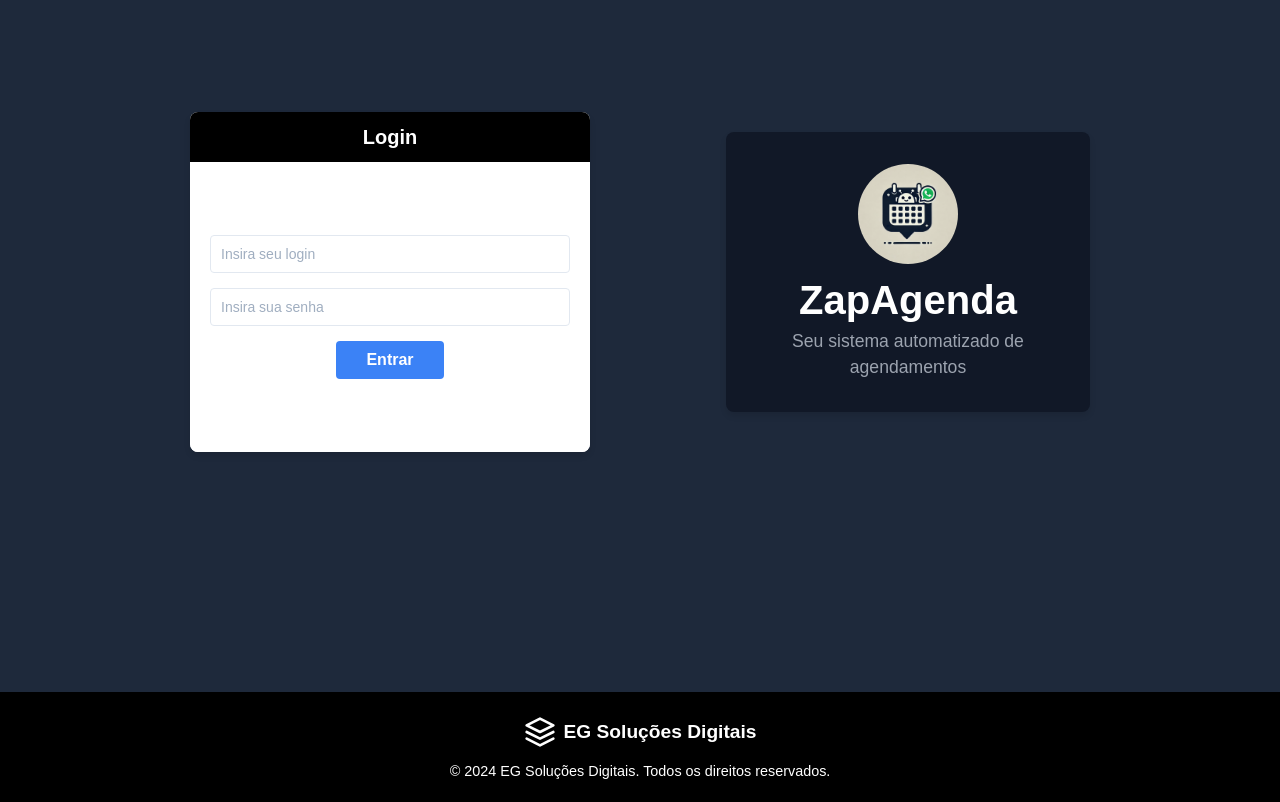
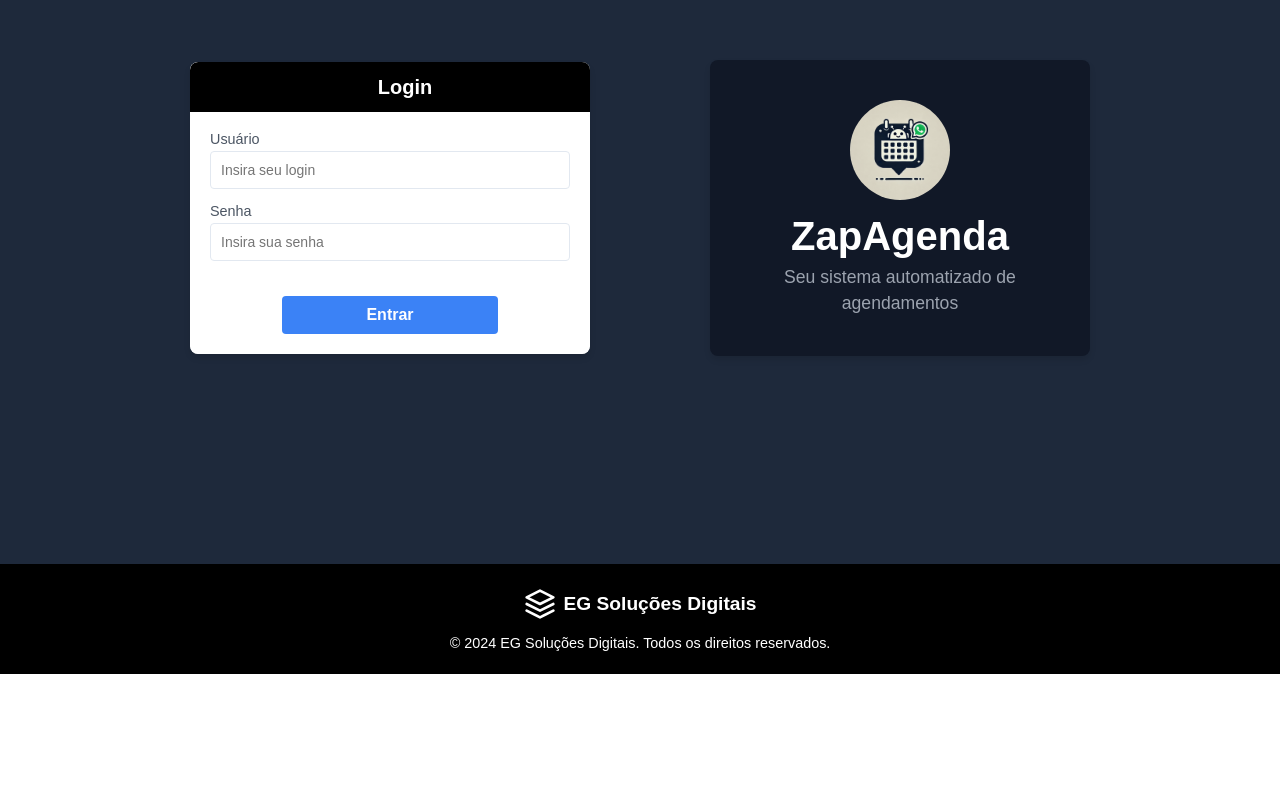
Before and after one commit to EduardoRTC/ZapAgendaFrontend, a React (Create React App) app in the folder zapagenda/: page / in a window 1280 px wide. Shown: the part 148-950 px from the top of the page. After the commit the page ends 822 px from the top, so only its background shows below. Built offline with nearby package versions, Linux system fonts and the light colour scheme.

Commit message:
Adicionado warnings nos inputs

```diff
--- a/zapagenda/src/components/loginForm/LoginForm.css
+++ b/zapagenda/src/components/loginForm/LoginForm.css
@@ -1,39 +1,137 @@
+/* LoginForm.css */
+
 .login-form {
   padding: 20px;
-  background-color: #FFFFFF;
-  height: 250px;
+  background-color: #ffffff;
   display: flex;
   flex-direction: column;
-  justify-content: center;
   align-items: center;
+  width: 100%;
+  max-width: 400px; /* Define a mesma largura máxima que o hero */
+  border-radius: 8px;
+  box-sizing: border-box;
+  box-shadow: 0 4px 6px rgba(0, 0, 0, 0.1);
+}
+
+.form-group {
+  width: 100%;
+  margin-bottom: 15px;
+  padding: 0 20px;
+}
+
+.input-title {
+  font-size: 0.9rem;
+  color: #4b5563;
+  margin-bottom: 5px;
+  text-align: left;
+}
+
+.error-text {
+  color: #ef4444;
+  font-weight: bold;
 }
 
 .login-input {
-  width: 100%;
+  width: 100%; /* Ocupa toda a largura do form-group */
   padding: 10px;
-  margin-bottom: 15px;
-  border: 1px solid #E2E8F0;
+  border: 1px solid #e2e8f0;
   border-radius: 4px;
   font-size: 14px;
   box-sizing: border-box;
 }
 
-.login-input::placeholder {
-  color: #A0AEC0;
-}
-
 .login-button {
-  width: 30%;
+  width: 60%; /* Reduz a largura do botão para 60% do formulário */
   padding: 10px;
-  background-color: #3B82F6;
-  color: #FFFFFF;
+  background-color: #3b82f6;
+  color: #ffffff;
   border: none;
   border-radius: 4px;
   font-size: 16px;
   font-weight: bold;
   cursor: pointer;
+  margin: 20px auto 0 auto;
+  display: block;
+  text-align: center;
 }
 
 .login-button:hover {
-  background-color: #2563EB;
+  background-color: #2563eb;
 }
+
+.login-header {
+  font-size: 1.5rem;
+  color: #ffffff;
+}
+
+.login-form {
+  padding: 20px;
+  background-color: #ffffff;
+  display: flex;
+  flex-direction: column;
+  align-items: center;
+  width: 100%;
+  max-width: 400px; /* Define a mesma largura máxima que o hero */
+  border-radius: 8px;
+  box-sizing: border-box;
+  box-shadow: 0 4px 6px rgba(0, 0, 0, 0.1);
+}
+
+.form-group {
+  width: 100%;
+  margin-bottom: 15px;
+  padding: 0 20px;
+}
+
+.input-title {
+  font-size: 0.9rem;
+  color: #4b5563;
+  margin-bottom: 5px;
+  text-align: left;
+}
+
+.error-text {
+  color: #ef4444;
+  font-weight: bold;
+}
+
+.login-input {
+  width: 100%; /* Ocupa toda a largura do form-group */
+  padding: 10px;
+  border: 1px solid #e2e8f0;
+  border-radius: 4px;
+  font-size: 14px;
+  box-sizing: border-box;
+}
+
+.login-button {
+  width: 60%; /* Reduz a largura do botão para 60% do formulário */
+  padding: 10px;
+  background-color: #3b82f6;
+  color: #ffffff;
+  border: none;
+  border-radius: 4px;
+  font-size: 16px;
+  font-weight: bold;
+  cursor: pointer;
+  margin: 20px auto 0 auto;
+  display: block;
+  text-align: center;
+}
+
+.login-button:hover {
+  background-color: #2563eb;
+}
+
+.login-header {
+  font-size: 1.5rem;
+  color: #ffffff;
+  text-align: center;
+  background-color: #000000;
+  padding: 15px;
+  width: 100%;
+  border-top-left-radius: 8px;
+  border-top-right-radius: 8px;
+  margin: 0 0 20px 0;
+  font-weight: bold;
+}
--- a/zapagenda/src/components/loginForm/LoginForm.js
+++ b/zapagenda/src/components/loginForm/LoginForm.js
@@ -4,29 +4,63 @@ import './LoginForm.css';
 export default function LoginForm() {
   const [login, setLogin] = useState('');
   const [password, setPassword] = useState('');
+  const [errors, setErrors] = useState({});
 
   const handleSubmit = (e) => {
     e.preventDefault();
+
+    const newErrors = {};
+
+    // Validações dos campos
+    if (!login) {
+      newErrors.login = 'Usuário obrigatório';
+    }
+    if (!password) {
+      newErrors.password = 'Senha obrigatória';
+    }
+
+    // Se houver erros, atualiza o estado e impede o envio
+    if (Object.keys(newErrors).length > 0) {
+      setErrors(newErrors);
+    } else {
+      setErrors({});
       console.log('Login attempted with:', login, password);
+
+      // Lógica de autenticação pode ser adicionada aqui
+    }
   };
 
   return (
-    <form className="login-form" onSubmit={handleSubmit}>
+    <form onSubmit={handleSubmit} className="login-form">
+      <div className="form-group">
+        <p className={`input-title ${errors.login ? 'error-text' : ''}`}>
+          {errors.login || 'Usuário'}
+        </p>
         <input
           type="text"
-        className="login-input"
           placeholder="Insira seu login"
           value={login}
           onChange={(e) => setLogin(e.target.value)}
+          className="login-input"
         />
+      </div>
+
+      <div className="form-group">
+        <p className={`input-title ${errors.password ? 'error-text' : ''}`}>
+          {errors.password || 'Senha'}
+        </p>
         <input
           type="password"
-        className="login-input"
           placeholder="Insira sua senha"
           value={password}
           onChange={(e) => setPassword(e.target.value)}
+          className="login-input"
         />
-      <button type="submit" className="login-button">Entrar</button>
+      </div>
+
+      <button type="submit" className="login-button">
+        Entrar
+      </button>
     </form>
   );
 }
--- a/zapagenda/src/pages/loginPage/LoginPage.css
+++ b/zapagenda/src/pages/loginPage/LoginPage.css
@@ -1,5 +1,6 @@
 /* Estilos globais */
-body, html {
+body,
+html {
   margin: 0;
   padding: 0;
   height: 100%;
@@ -11,12 +12,11 @@ body, html {
   display: flex;
   justify-content: center;
   align-items: center;
-  min-height: 100vh;
-  background-color: #1E293B;
+  min-height: 84vh;
+  background-color: #1e293b;
   padding: 20px;
 }
 
-/* Container principal para o conteúdo */
 .login-content {
   display: flex;
   justify-content: space-between;
@@ -27,9 +27,9 @@ body, html {
 }
 
 .login-container {
-  width: 100%; max-width: 400px;
-  margin-top: 20px;
-  background-color: #FFFFFF;
+  width: 100%;
+  max-width: 400px;
+  background-color: #ffffff;
   border-radius: 8px;
   overflow: hidden;
   box-shadow: 0 4px 6px rgba(0, 0, 0, 0.1);
@@ -37,7 +37,7 @@ body, html {
 
 .login-header {
   background-color: #000000;
-  color: #FFFFFF;
+  color: #ffffff;
   text-align: center;
   padding: 15px;
   font-size: 20px;
@@ -51,7 +51,7 @@ body, html {
   flex-direction: column;
   align-items: center;
   background-color: #111827;
-  padding: 2rem;
+  padding: 2.5rem;
   border-radius: 8px;
   box-shadow: 0 4px 6px rgba(0, 0, 0, 0.1);
   text-align: center;
@@ -65,14 +65,14 @@ body, html {
 
 .hero-title {
   font-size: 2.5rem;
-  color: #FFFFFF;
+  color: #ffffff;
   margin: 0;
   font-weight: bold;
 }
 
 .hero-subtitle {
   font-size: 1.1rem;
-  color: #9CA3AF;
+  color: #9ca3af;
   margin-top: 0.5rem;
   line-height: 1.5;
   max-width: 300px;
```
Lines whose indentation alone changed are shown as unchanged.
